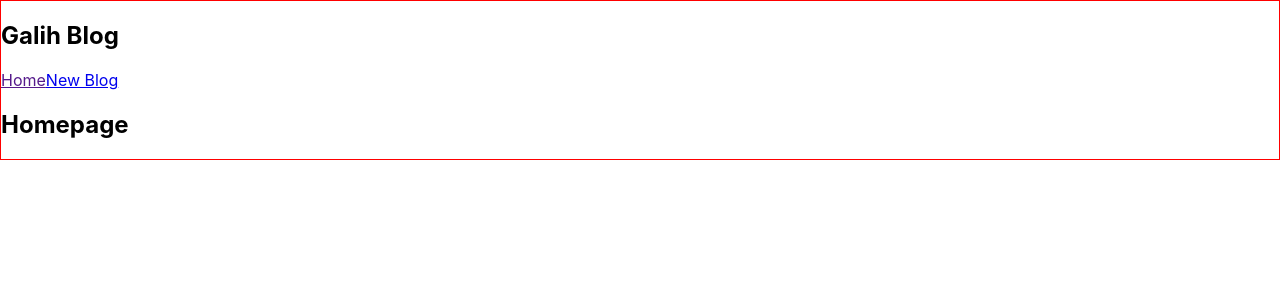
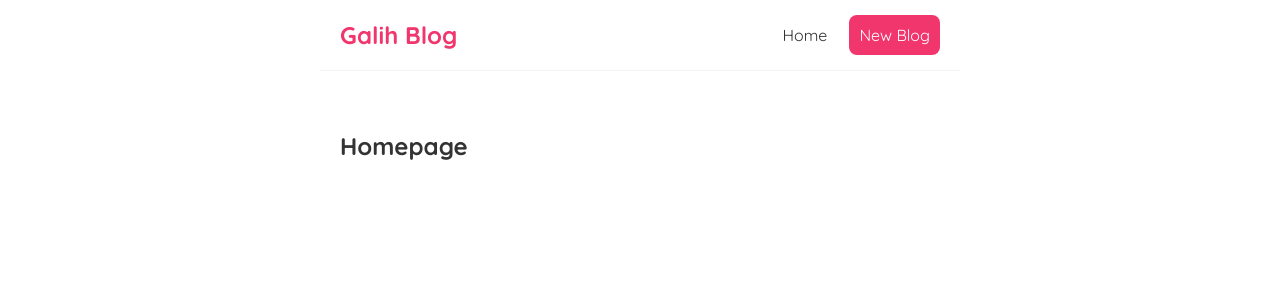
Before and after one commit to galihpermana29/learn-reactjs, a JavaScript app: page / in a window 1280 px wide. Shown: the top 300 px of the page. Built offline with nearby package versions, Linux system fonts and the light colour scheme; the HTML template or start-up script is replaced by a standard one.

Commit message:
Adding Styles & Inline css

```diff
--- a/src/App.css
+++ /dev/null
@@ -1,3 +0,0 @@
-.App {
-  border: 1px solid red;
-}
--- a/src/App.js
+++ b/src/App.js
@@ -1,4 +1,4 @@
-import './App.css';
+// import './App.css';
 import Navbar from './Navbar';
 import Home from './Home';
 
--- a/src/Navbar.js
+++ b/src/Navbar.js
@@ -4,7 +4,15 @@
          <h1>Galih Blog</h1>
          <div className="links">
             <a href="">Home</a>
-            <a href="/create">New Blog</a>
+            {/* inline css using dynamic values sign {} baru didalamnya kirim sebuah js object {{
+               stylenya
+            }} */}
+            <a href="/create" style={{
+               color: 'white',
+               backgroundColor: '#f1356d',
+               borderRadius: '8px',
+               padding: '10px'
+            }}>New Blog</a>
          </div>
       </nav>
    )
--- a/src/index.css
+++ b/src/index.css
@@ -1,14 +1,35 @@
-body {
-  margin: 0;
-  font-family: -apple-system, BlinkMacSystemFont, 'Segoe UI', 'Roboto', 'Oxygen',
-    'Ubuntu', 'Cantarell', 'Fira Sans', 'Droid Sans', 'Helvetica Neue',
-    sans-serif;
-  -webkit-font-smoothing: antialiased;
-  -moz-osx-font-smoothing: grayscale;
-  padding: 0;
+@import url('https://fonts.googleapis.com/css2?family=Quicksand:wght@300;400;500;600;700&display=swap');
+
+/* base styles */
+* {
+	margin: 0;
+	font-family: 'Quicksand';
+	color: #333;
 }
-
-code {
-  font-family: source-code-pro, Menlo, Monaco, Consolas, 'Courier New',
-    monospace;
+.navbar {
+	padding: 20px;
+	display: flex;
+	align-items: center;
+	max-width: 600px;
+	margin: 0 auto;
+	border-bottom: 1px solid #f2f2f2;
 }
+.navbar h1 {
+	color: #f1356d;
+}
+.navbar .links {
+	margin-left: auto;
+}
+.navbar a {
+	margin-left: 16px;
+	text-decoration: none;
+	padding: 6px;
+}
+.navbar a:hover {
+	color: #f1356d;
+}
+.content {
+	max-width: 600px;
+	margin: 40px auto;
+	padding: 20px;
+}
```
Also changed, not shown: 1 other file (tests, documents, lock files or other folders).
